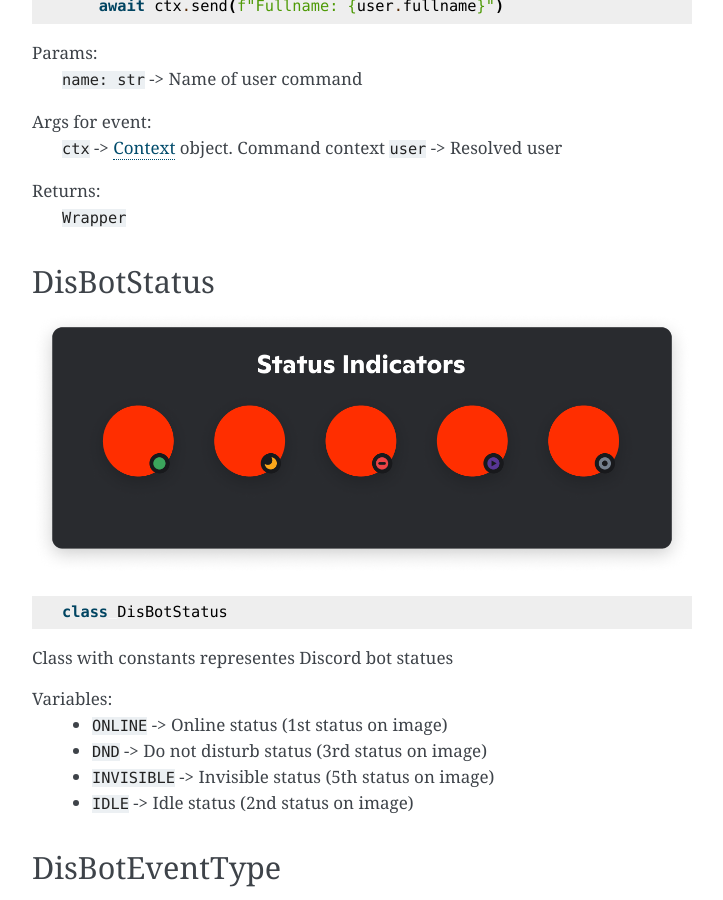
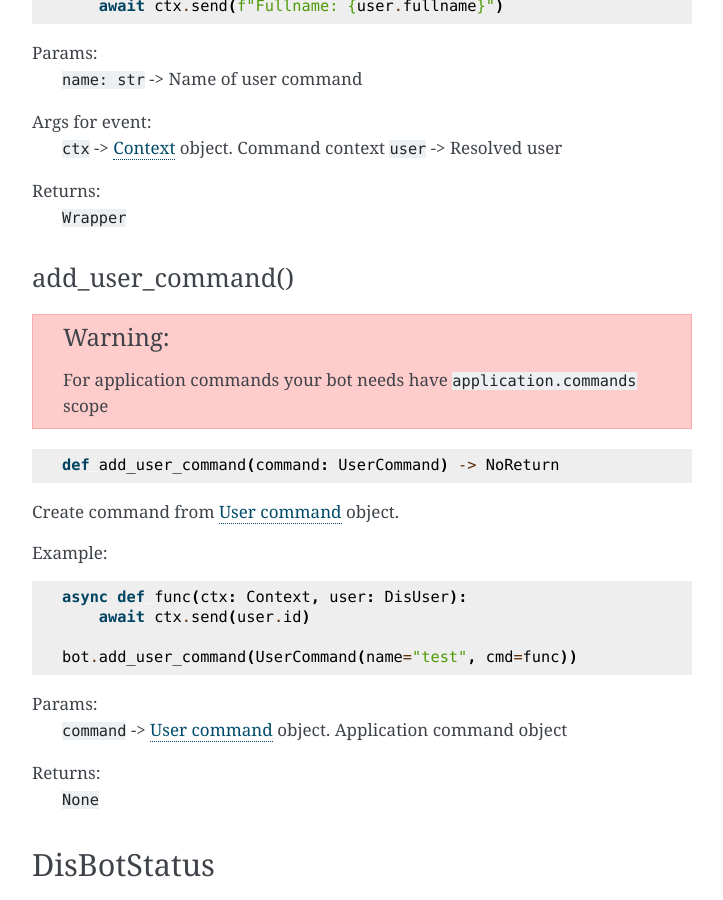
Before and after one commit to bleudev/pytecord_old_archive, a Sphinx documentation site: the page built from docs/source/objects/bot.rst, in a window 1280 px wide and 900 px high, scrolled down 5556 px. Shown: the whole window, without its empty margins (388-1111 px from the left). Built offline with Sphinx 7.4.7, drawn with Linux system fonts in a browser that asks for light colours.

Commit message:
``docs`` add_user_command()

```diff
--- a/docs/source/objects/bot.rst
+++ b/docs/source/objects/bot.rst
@@ -257,6 +257,31 @@ Args for event:
 Returns:
     ``Wrapper``
 
+add_user_command()
+==================
+
+.. warning::
+    For application commands your bot needs have ``application.commands`` scope
+
+::
+
+     def add_user_command(command: UserCommand) -> NoReturn
+
+Create command from `User command <application_commands.html#user-commands>`_ object.
+
+Example::
+
+    async def func(ctx: Context, user: DisUser):
+        await ctx.send(user.id)
+
+    bot.add_user_command(UserCommand(name="test", cmd=func))
+
+Params:
+    ``command`` -> `User command <application_commands.html#user-commands>`_ object. Application command object
+
+Returns:
+    ``None``
+
 DisBotStatus
 ************
 
```
